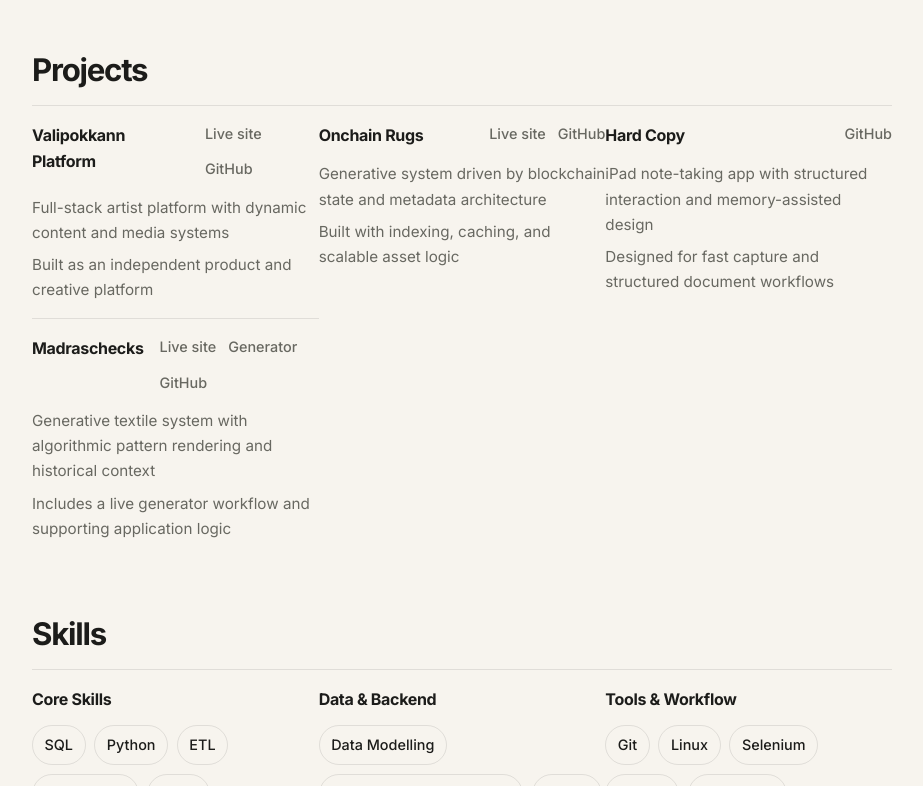
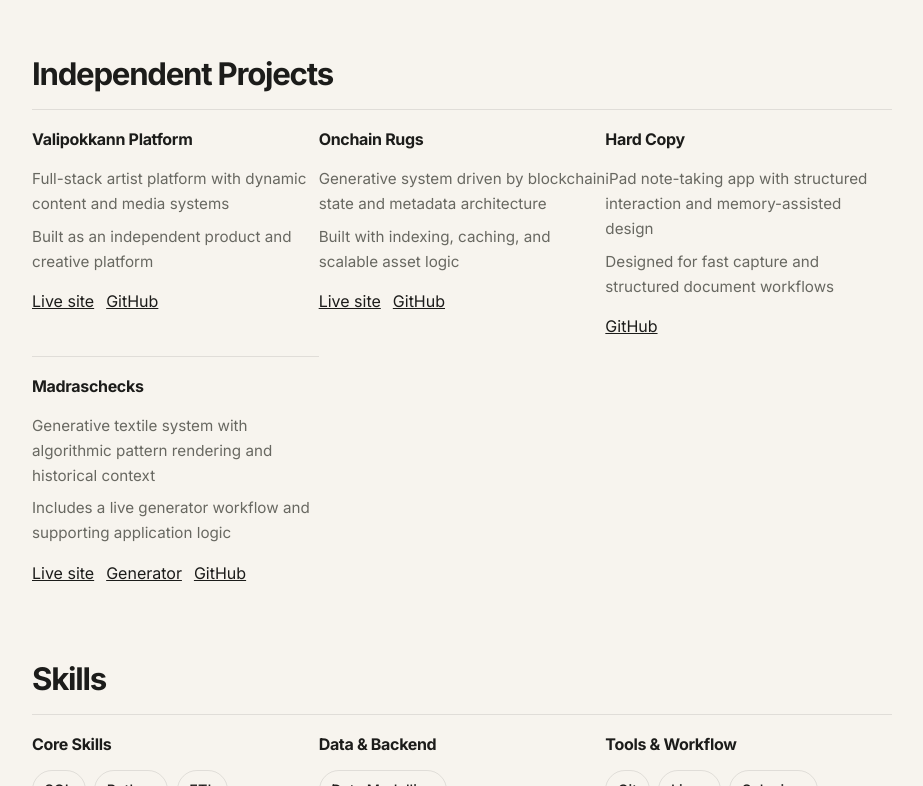
Before and after one commit to innovinitylabs/rajasekar-work-site, a plain HTML site: page index.html in a window 1280 px wide. Shown: the part 1628-2414 px from the top of the page, without its empty margins (178-1101 px from the left). Drawn offline with Linux system fonts and the light colour scheme.

Commit message:
Clarify independent projects and move project links below content

```diff
--- a/index.html
+++ b/index.html
@@ -196,14 +196,19 @@
         <section class="section reveal" id="projects">
           <div class="container">
             <div class="section-heading">
-              <h2>Projects</h2>
+              <h2>Independent Projects</h2>
             </div>
 
             <div class="projects-grid">
               <article class="project-card">
                 <div class="project-top">
                   <h3>Valipokkann Platform</h3>
-                  <div class="project-links">
+                </div>
+                <ul>
+                  <li>Full-stack artist platform with dynamic content and media systems</li>
+                  <li>Built as an independent product and creative platform</li>
+                </ul>
+                <div class="project-links project-links-bottom">
                   <a
                     href="https://valipokkann.in"
                     target="_blank"
@@ -217,17 +222,17 @@
                     >GitHub</a
                   >
                 </div>
-                </div>
-                <ul>
-                  <li>Full-stack artist platform with dynamic content and media systems</li>
-                  <li>Built as an independent product and creative platform</li>
-                </ul>
               </article>
 
               <article class="project-card">
                 <div class="project-top">
                   <h3>Onchain Rugs</h3>
-                  <div class="project-links">
+                </div>
+                <ul>
+                  <li>Generative system driven by blockchain state and metadata architecture</li>
+                  <li>Built with indexing, caching, and scalable asset logic</li>
+                </ul>
+                <div class="project-links project-links-bottom">
                   <a
                     href="https://onchainrugs.xyz"
                     target="_blank"
@@ -241,16 +246,17 @@
                     >GitHub</a
                   >
                 </div>
-                </div>
-                <ul>
-                  <li>Generative system driven by blockchain state and metadata architecture</li>
-                  <li>Built with indexing, caching, and scalable asset logic</li>
-                </ul>
               </article>
 
               <article class="project-card">
                 <div class="project-top">
                   <h3>Hard Copy</h3>
+                </div>
+                <ul>
+                  <li>iPad note-taking app with structured interaction and memory-assisted design</li>
+                  <li>Designed for fast capture and structured document workflows</li>
+                </ul>
+                <div class="project-links project-links-bottom">
                   <a
                     href="https://github.com/innovinitylabs/free-notes"
                     target="_blank"
@@ -258,16 +264,17 @@
                     >GitHub</a
                   >
                 </div>
-                <ul>
-                  <li>iPad note-taking app with structured interaction and memory-assisted design</li>
-                  <li>Designed for fast capture and structured document workflows</li>
-                </ul>
               </article>
 
               <article class="project-card">
                 <div class="project-top">
                   <h3>Madraschecks</h3>
-                  <div class="project-links">
+                </div>
+                <ul>
+                  <li>Generative textile system with algorithmic pattern rendering and historical context</li>
+                  <li>Includes a live generator workflow and supporting application logic</li>
+                </ul>
+                <div class="project-links project-links-bottom">
                   <a
                     href="http://www.madraschecks.com"
                     target="_blank"
@@ -287,11 +294,6 @@
                     >GitHub</a
                   >
                 </div>
-                </div>
-                <ul>
-                  <li>Generative textile system with algorithmic pattern rendering and historical context</li>
-                  <li>Includes a live generator workflow and supporting application logic</li>
-                </ul>
               </article>
             </div>
           </div>
--- a/styles.css
+++ b/styles.css
@@ -326,22 +326,17 @@ img {
 .proof-grid {
   display: grid;
   grid-template-columns: repeat(3, minmax(0, 1fr));
-  gap: 0;
+  gap: 1.75rem;
   border-top: 1px solid var(--line);
   border-bottom: 1px solid var(--line);
 }
 
 .proof-card {
-  padding: 1rem 0.95rem 1rem 0;
+  padding: 1.15rem 0;
   background: transparent;
   border: 0;
-  border-right: 1px solid var(--line);
   border-radius: 0;
   box-shadow: none;
-}
-
-.proof-card:last-child {
-  border-right: 0;
 }
 
 .proof-value {
@@ -431,6 +426,10 @@ img {
   flex-wrap: wrap;
   justify-content: flex-start;
   gap: 0.75rem;
+}
+
+.project-links-bottom {
+  margin-top: 0.9rem;
 }
 
 .project-top a {
@@ -578,7 +577,6 @@ img {
 
   .proof-card {
     padding: 0.9rem 0;
-    border-right: 0;
     border-bottom: 1px solid var(--line);
   }
 
```
Lines whose indentation alone changed are shown as unchanged.
